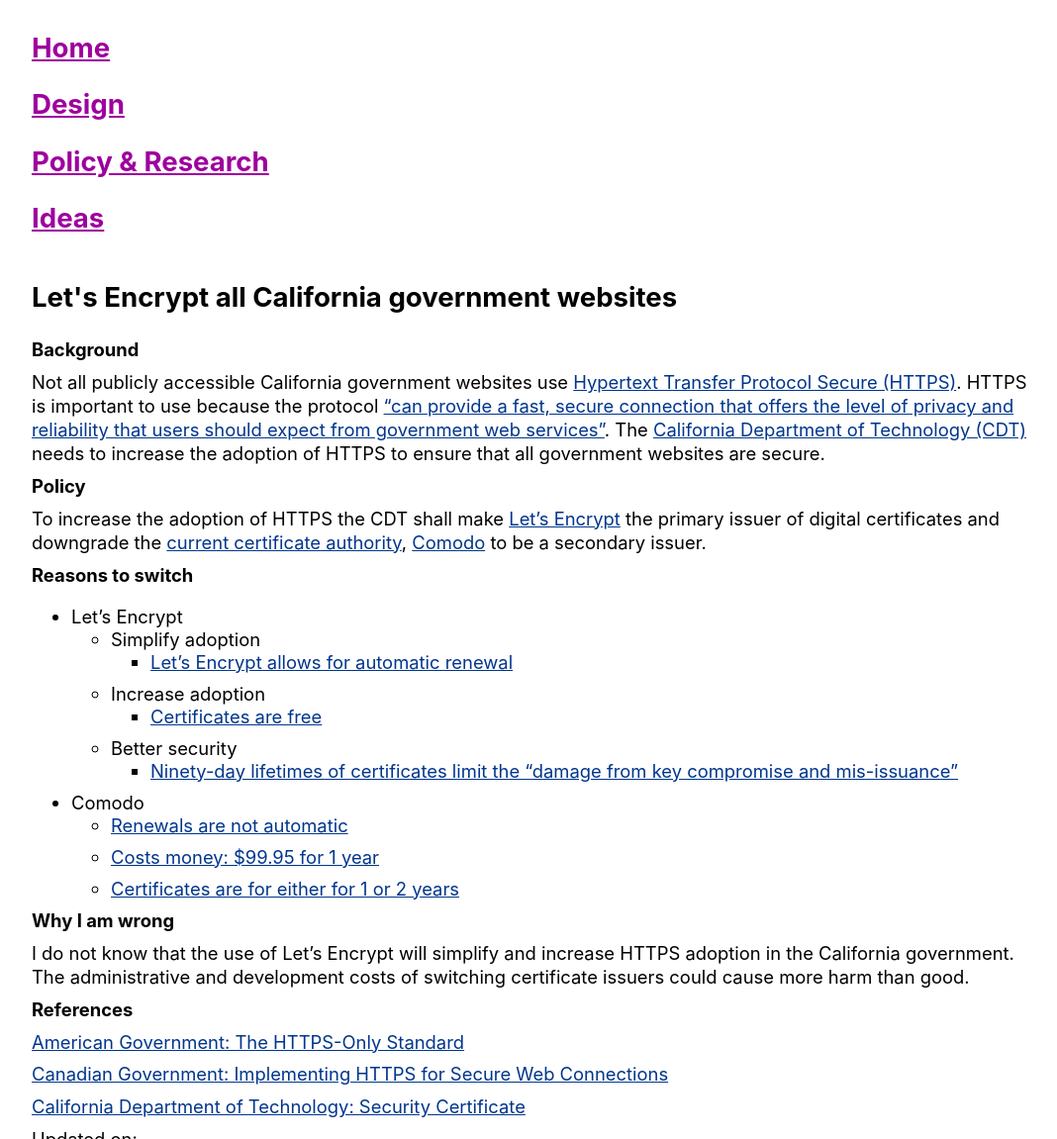
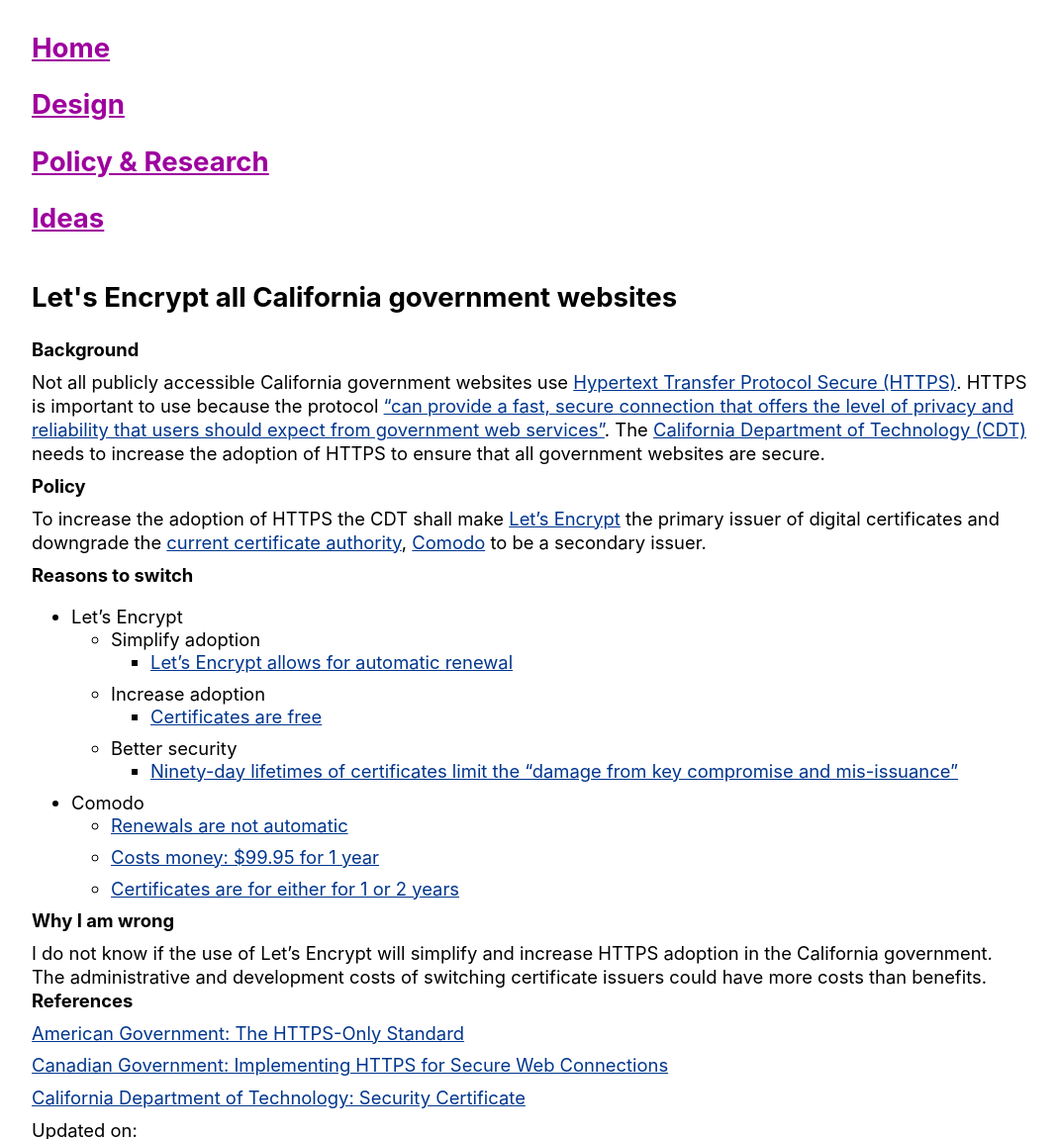
Before and after one commit to johnrieth-zz/johnrieth.github.io, a Jekyll site: the page built from policy/_posts/2018-07-19-california-https.md, in a window 1280 px wide, cut to the strip 0-1151 px from the top of the page. Shown: the whole strip at 99% size, without its empty margins (104-1172 px from the left). Built offline with Jekyll 4.4.1, drawn with Linux system fonts in a browser that asks for light colours; a script that is not in the unit is left out.

Commit message:
language

```diff
--- a/policy/_posts/2018-07-19-california-https.md
+++ b/policy/_posts/2018-07-19-california-https.md
@@ -14,6 +14,7 @@
 To increase the adoption of HTTPS the CDT shall make [Let's Encrypt](https://letsencrypt.org/) the primary issuer of digital certificates and downgrade the [current certificate authority](https://cdt.ca.gov/services/wp-content/uploads/sites/2/sites/2/2017/03/Secure-Certificate-Guideline.pdf), [Comodo](https://www.comodoca.com/en-us/solutions/tls-ssl-certificates/) to be a secondary issuer.
 
 **Reasons to switch**
+
 - Let's Encrypt
     - Simplify adoption
         - [Let's Encrypt allows for automatic renewal](https://letsencrypt.org/about/)
@@ -29,8 +30,7 @@
 
 **Why I am wrong**
 
-I do not know that the use of Let's Encrypt will simplify and increase HTTPS adoption in the California government. The administrative and development costs of switching certificate issuers could cause more harm than good.
-
+I do not know if the use of Let's Encrypt will simplify and increase HTTPS adoption in the California government. The administrative and development costs of switching certificate issuers could have more costs than benefits.
 **References**
 
 [American Government: The HTTPS-Only Standard](https://https.cio.gov/)
```
